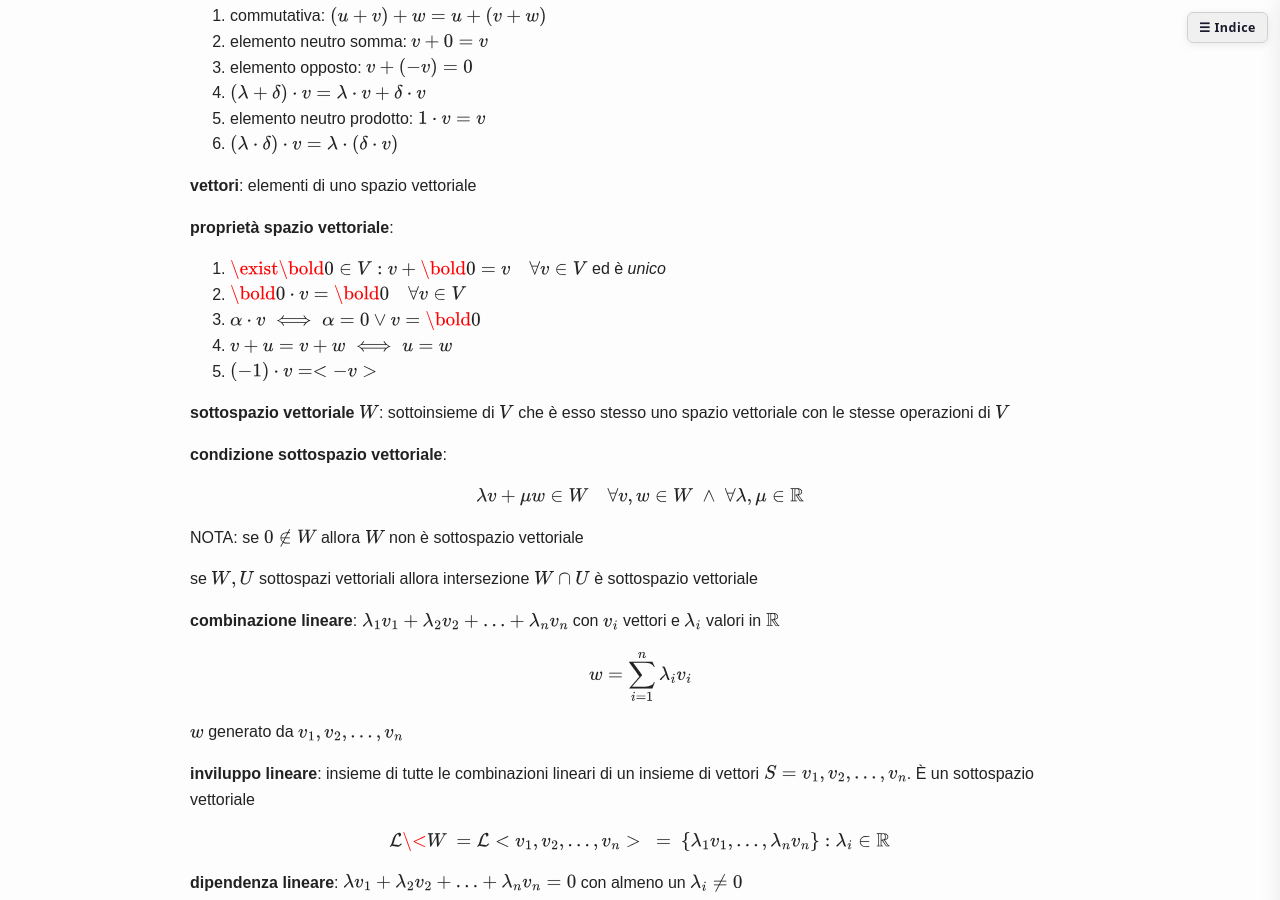
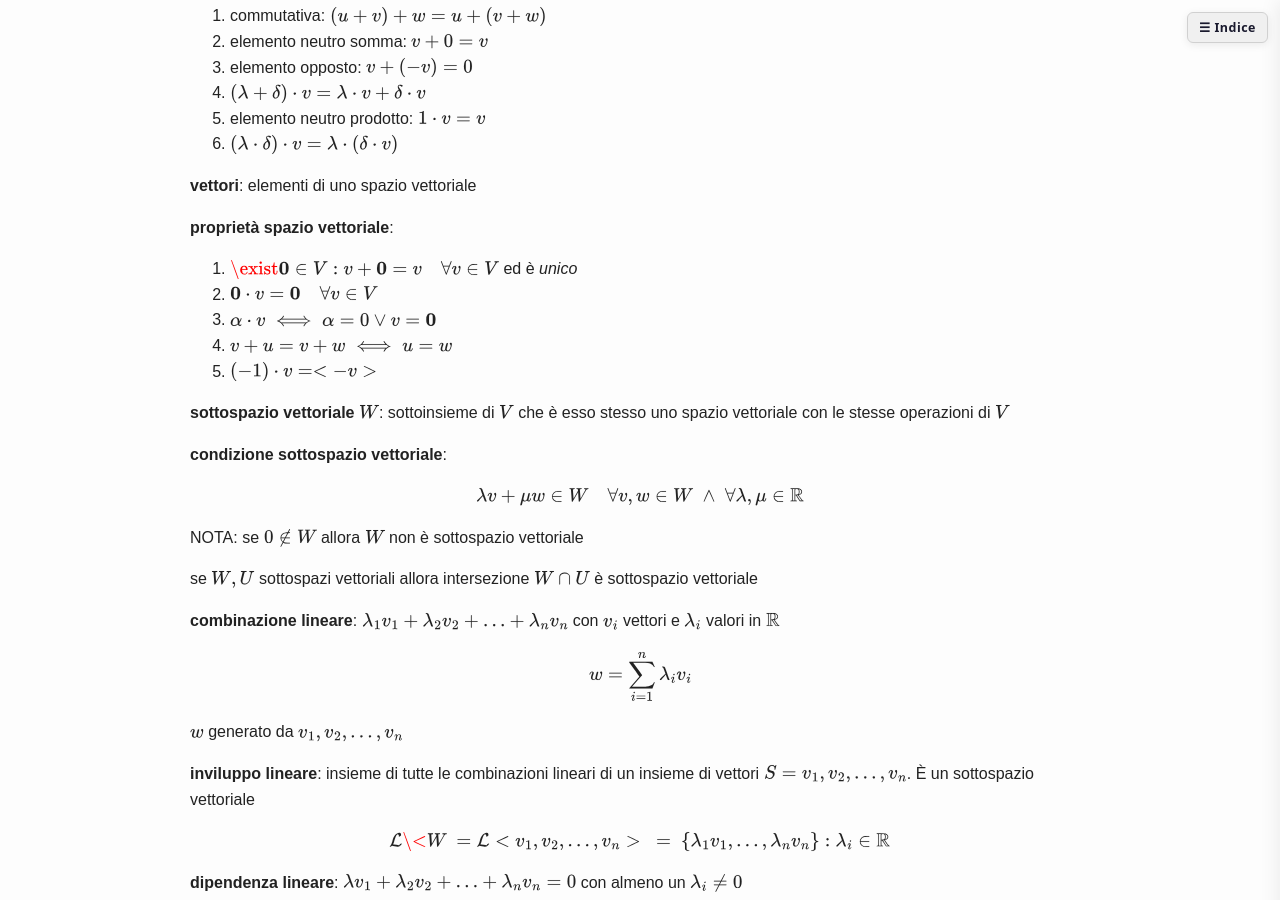
Before and after one commit to comarandr/comarandr.github.io, a Jekyll site: the page built from algebraSchemi.md, in a window 1280 px wide and 900 px high, scrolled down 4387 px. Built offline with Jekyll 4.4.1, drawn with Linux system fonts in a browser that asks for light colours.

Commit message:
sostituito \bold con \mathbf

```diff
--- a/algebraSchemi.md
+++ b/algebraSchemi.md
@@ -220,9 +220,9 @@ stesso **endomorfismo** rappresentato in basi diverse
 
 **proprietà spazio vettoriale**:
 
-1. $ \\exist \\bold{0} \in V : v + \bold{0} = v \quad \forall v \in V$ ed è _unico_
-2. $\bold{0} \cdot v = \bold{0} \quad \forall v \in V$
-3. $\alpha \cdot v \iff \alpha = 0 \lor v = \bold{0} $
+1. $ \exist \mathbf{0} \in V : v + \mathbf{0} = v \quad \forall v \in V$ ed è _unico_
+2. $\mathbf{0} \cdot v = \mathbf{0} \quad \forall v \in V$
+3. $\alpha \cdot v \iff \alpha = 0 \lor v = \mathbf{0} $
 4. $ v + u = v + w \iff u = w$
 5. $(-1) \cdot v = < -v > $
 
```
